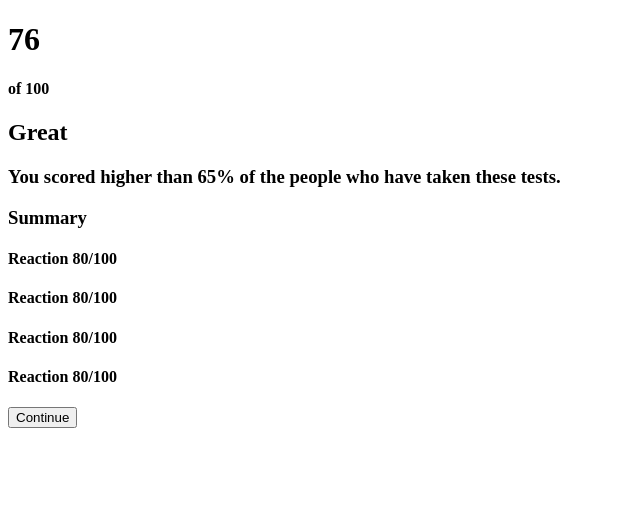
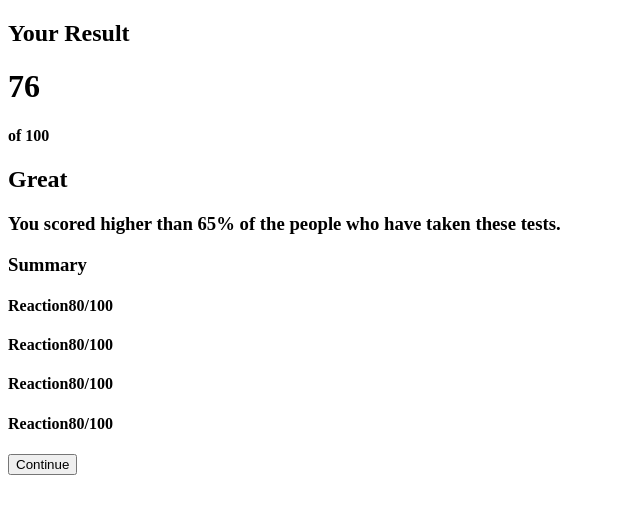
Before and after one commit to ElijahShin/Results-Summary-Component, a plain HTML site: page index.html in a window 1280 px wide. Shown: the whole page, without its empty margins (0-640 px from the left). Drawn offline with Linux system fonts and the light colour scheme.

Commit message:
Revise needed HTML elements

```diff
--- a/index.html
+++ b/index.html
@@ -8,9 +8,11 @@
   <body>
     <div class="gen-container">
       <div class="content-container">
+
         <div class="left-container">
-          <div class="result-container">
-            <div class="num-container">
+          <div class="left-inner-container">
+            <div class="result-container">
+              <h2>Your Result</h2>
               <h1>76</h1>
               <h4>of 100</h4>
             </div>
@@ -21,14 +23,21 @@
           </div>
         </div>
         <div class="right-container">
-          <div class="summary-container">
+          <div class="right-inner-container">
             <h3>Summary</h3>
             <div class="rating-container">
-              <div class="rating-item">
-                <h4>Reaction   80/100</p>
-                <h4>Reaction   80/100</p>
-                <h4>Reaction   80/100</p>
-                <h4>Reaction   80/100</p>
+              <div class="rating-parent">
+                <div class="rating-child">
+                  <h4 class="rating-text">Reaction<span>80/100</span></h4>
+                </div>
+                <div class="rating-child">
+                  <h4 class="rating-text">Reaction<span>80/100</span></h4>
+                </div><div class="rating-child">
+                  <h4 class="rating-text">Reaction<span>80/100</span></h4>
+                </div><div class="rating-child">
+                  <h4 class="rating-text">Reaction<span>80/100</span></h4>
+                </div>
+
               </div>
             </div>
             <div class="btn-container">
```
